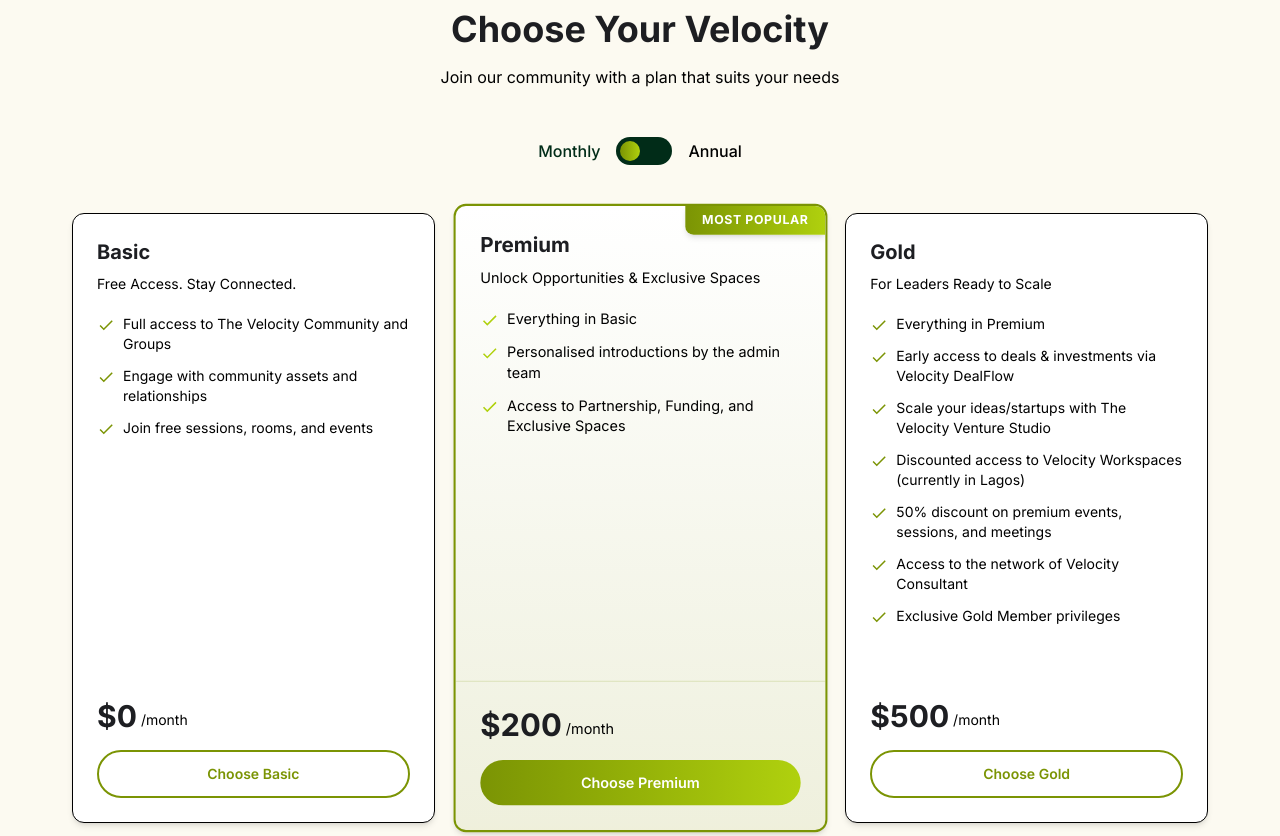
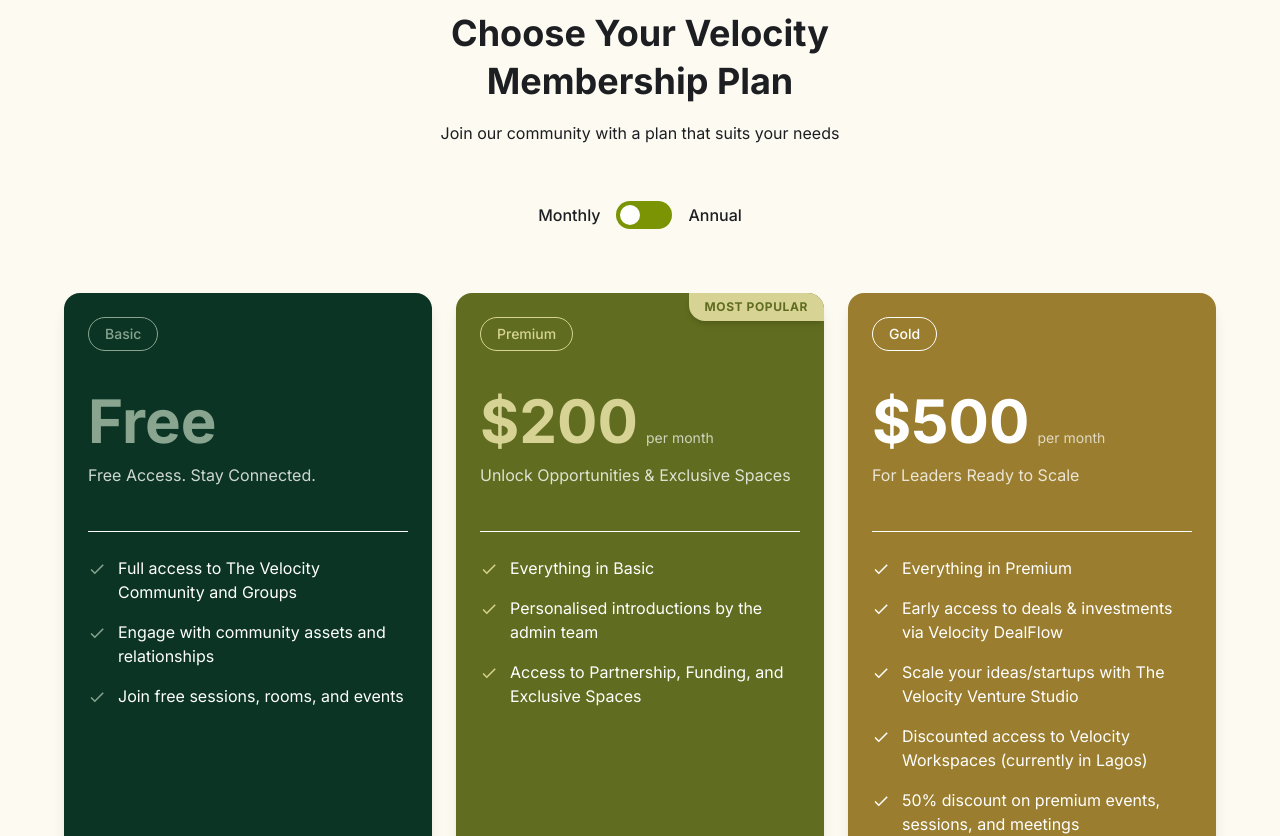
Before and after one commit to abayomijohn273/the_velocity, a Next.js app: page / in a window 1280 px wide. Shown: the part 4520-5356 px from the top of the page. Built offline with nearby package versions, Linux system fonts and the light colour scheme.

Commit message:
feat: enhance PricingSection with badges and improved styling for membership options

```diff
--- a/src/modules/home/components/pricingSection/index.tsx
+++ b/src/modules/home/components/pricingSection/index.tsx
@@ -13,6 +13,7 @@
 
   const pricingOptions = [
     {
+      badge: 'Basic',
       title: 'Basic',
       subtitle: 'Free Access. Stay Connected.',
       features: [
@@ -27,8 +28,11 @@
       ctaText: 'Choose Basic',
       ctaLink: '/join-us',
       popular: false,
+      color: '#89A590',
+      bgColor: '#0B3424',
     },
     {
+      badge: 'Premium',
       title: 'Premium',
       subtitle: 'Unlock Opportunities & Exclusive Spaces',
       features: [
@@ -43,8 +47,11 @@
       ctaText: 'Choose Premium',
       ctaLink: '/join-us',
       popular: true,
+      color: '#D6D394',
+      bgColor: '#606C1F',
     },
     {
+      badge: 'Gold',
       title: 'Gold',
       subtitle: 'For Leaders Ready to Scale',
       features: [
@@ -54,7 +61,6 @@
         'Discounted access to Velocity Workspaces (currently in Lagos)',
         '50% discount on premium events, sessions, and meetings',
         'Access to the network of Velocity Consultant',
-        'Exclusive Gold Member privileges',
       ],
       price: {
         monthly: 500,
@@ -63,105 +69,145 @@
       ctaText: 'Choose Gold',
       ctaLink: '/join-us',
       popular: false,
+      color: '#FFFFFF',
+      bgColor: '#9A7D2E',
     },
   ];
 
   return (
-    <section id="pricing" className="py-20 md:py-28 lg:py-32 px-4 bg-[#FCFAF1]">
+    <section id="pricing" className="py-20 md:py-28 lg:py-32 px-4 bg-[#FCFAF1] text-black">
       <div className="container mx-auto max-w-6xl">
-        <div className="flex flex-col items-center mb-12">
-          <h2 className="text-3xl md:text-4xl font-bold mb-4 text-center text-black">
-            Choose Your Velocity
+        <div className="flex flex-col items-center mb-16">
+          <h2 className="w-full md:w-8/12 lg:w-7/12 xl:w-6/12 2xl:w-5/12 text-3xl md:text-4xl md:leading-12 font-bold mb-4 text-center text-black">
+            Choose Your Velocity Membership Plan
           </h2>
-          <p className="text-center text-base max-w-2xl mx-auto text-gray-600 mb-8">
+          <p className="text-center text-base max-w-2xl mx-auto text-gray-600 mb-10">
             Join our community with a plan that suits your needs
           </p>
 
           {/* Toggle Switch */}
           <div className="flex items-center gap-4 mt-4">
-            <span
-              className={`text-base font-medium ${!isAnnual ? 'text-primary' : 'text-gray-500'}`}
-            >
+            <span className={`text-base font-medium ${!isAnnual ? 'text-black' : 'text-gray-500'}`}>
               Monthly
             </span>
             <div
-              className="relative w-14 h-7 bg-gray-200 rounded-full cursor-pointer bg-primary"
+              className="relative w-14 h-7 bg-secondary rounded-full cursor-pointer"
               onClick={() => setIsAnnual(!isAnnual)}
             >
               <div
-                className={`absolute top-1 w-5 h-5 rounded-full transition-transform duration-300 ease-in-out bg-gradient-to-r from-[#7B9404] to-[#B0D10E] ${
+                className={`absolute top-1 w-5 h-5 rounded-full transition-transform duration-300 ease-in-out bg-white ${
                   isAnnual ? 'translate-x-8' : 'translate-x-1'
                 }`}
               ></div>
             </div>
-            <span
-              className={`text-base font-medium ${isAnnual ? 'text-primary' : 'text-gray-500'}`}
-            >
+            <span className={`text-base font-medium ${isAnnual ? 'text-black' : 'text-gray-500'}`}>
               Annual
             </span>
           </div>
         </div>
 
         {/* Pricing Cards */}
-        <div className="grid grid-cols-1 md:grid-cols-3 gap-6 px-2">
+        <div className="grid grid-cols-1 md:grid-cols-3 gap-6">
           {pricingOptions.map((option, index) => (
             <div
               key={index}
-              className={`relative rounded-xl overflow-hidden shadow-md flex flex-col
-                transition-all duration-300 hover:shadow-xl hover:-translate-y-1
-                ${
-                  option.popular
-                    ? 'border-2 border-secondary md:scale-103 z-10 bg-gradient-to-b from-white to-[#7B9404]/10'
-                    : 'border border-gray-100 bg-white'
-                }`}
+              className="flex flex-col h-full rounded-2xl overflow-hidden shadow-lg transition-all duration-300 hover:-translate-y-1 hover:scale-105 relative"
+              style={{
+                backgroundColor: option.bgColor,
+                background: option.bgColor,
+              }}
             >
               {option.popular && (
                 <div className="absolute top-0 right-0">
-                  <div className="bg-gradient-to-r from-[#7B9404] to-[#B0D10E] text-white text-xs font-bold uppercase tracking-wider py-1.5 px-4 rounded-bl-lg shadow-md">
+                  <div className="bg-[#D6D394] text-[#606C1F] text-xs font-bold uppercase tracking-wider py-1.5 px-4 rounded-bl-2xl shadow-md">
                     Most Popular
                   </div>
                 </div>
               )}
-              <div className={`p-6 ${option.popular ? '' : ''}`}>
-                <h3 className="text-xl font-bold text-black mb-2">{option.title}</h3>
-                <p className="text-gray-600 text-sm mb-5">{option.subtitle}</p>
+              <div className="p-6 flex flex-col h-full">
+                {/* Badge */}
+                <div className="mb-10">
+                  <span
+                    className="inline-block py-1.5 px-4 rounded-full border text-sm font-medium"
+                    style={{
+                      borderColor: option.color,
+                      color: option.color,
+                    }}
+                  >
+                    {option.badge}
+                  </span>
+                </div>
 
-                <ul className="space-y-3 mb-6">
+                {/* Price */}
+                <div className="mb-5">
+                  <div className="flex items-baseline">
+                    <span className="text-6xl font-bold" style={{ color: option.color }}>
+                      {option.price.monthly === 0
+                        ? 'Free'
+                        : `$${isAnnual ? option.price.annual : option.price.monthly}`}
+                    </span>
+                    {option.price.monthly !== 0 && (
+                      <span
+                        className="text-sm ml-2"
+                        style={{
+                          color: option.bgColor === '#FCFAF1' ? 'gray' : 'rgba(255,255,255,0.7)',
+                        }}
+                      >
+                        per {isAnnual ? 'year' : 'month'}
+                      </span>
+                    )}
+                  </div>
+                  <p
+                    className="mt-3"
+                    style={{
+                      color: option.bgColor === '#FCFAF1' ? 'gray' : 'rgba(255,255,255,0.8)',
+                    }}
+                  >
+                    {option.subtitle}
+                  </p>
+                </div>
+
+                <div
+                  className={`border-t my-6 pt-6 ${option.bgColor === '#FCFAF1' ? 'border-gray-200' : 'border-opacity-20 border-white'}`}
+                >
+                  <ul className="space-y-4">
                     {option.features.map((feature, i) => (
-                    <li key={i} className="flex items-start gap-2 text-sm">
-                      <span
-                        className={`mt-0.5 flex-shrink-0 ${option.popular ? 'text-[#B0D10E]' : 'text-secondary'}`}
+                      <li
+                        key={i}
+                        className="flex items-start gap-3"
+                        style={{ color: option.bgColor === '#FCFAF1' ? '#4B5563' : 'white' }}
                       >
+                        <span className="flex-shrink-0 mt-1" style={{ color: option.color }}>
                           <CheckIcon />
                         </span>
-                      <span className="text-gray-700">{feature}</span>
+                        <span>{feature}</span>
                       </li>
                     ))}
                   </ul>
                 </div>
 
-              <div
-                className={`p-6 mt-auto ${option.popular ? 'border-t border-[#7B9404]/20' : 'bg-gray-50'}`}
-              >
-                <div className="flex items-end gap-1 mb-4">
-                  <span className="text-3xl font-bold text-black">
-                    ${isAnnual ? option.price.annual : option.price.monthly}
-                  </span>
-                  <span className="text-gray-500 text-sm mb-1">/{isAnnual ? 'year' : 'month'}</span>
-                </div>
-
+                <div className="mt-auto pt-6">
                   <Link
                     href={option.ctaLink}
-                  className={`block w-full py-3 px-5 rounded-full text-center font-semibold text-sm
-                    transition-all duration-300
-                    ${
-                      option.popular
-                        ? 'bg-gradient-to-r from-[#7B9404] to-[#B0D10E] hover:from-[#667c03] hover:to-[#96b80b] text-white'
-                        : 'bg-white border-2 border-secondary text-secondary hover:bg-secondary hover:text-white'
+                    className={`block w-full py-3.5 px-5 rounded-2xl text-center font-medium
+                    transition-all duration-300 ${
+                      option.bgColor !== '#FCFAF1'
+                        ? 'text-black border border-opacity-20'
+                        : 'border border-gray-300 hover:bg-gray-100'
                     }`}
+                    style={{
+                      backgroundColor: option.bgColor !== '#FCFAF1' ? option.color : 'transparent',
+                      color:
+                        option.bgColor !== '#FCFAF1'
+                          ? option.popular
+                            ? 'black'
+                            : option.bgColor
+                          : 'black',
+                    }}
                   >
                     {option.ctaText}
                   </Link>
+                </div>
               </div>
             </div>
           ))}
```
Lines whose indentation alone changed are shown as unchanged.
